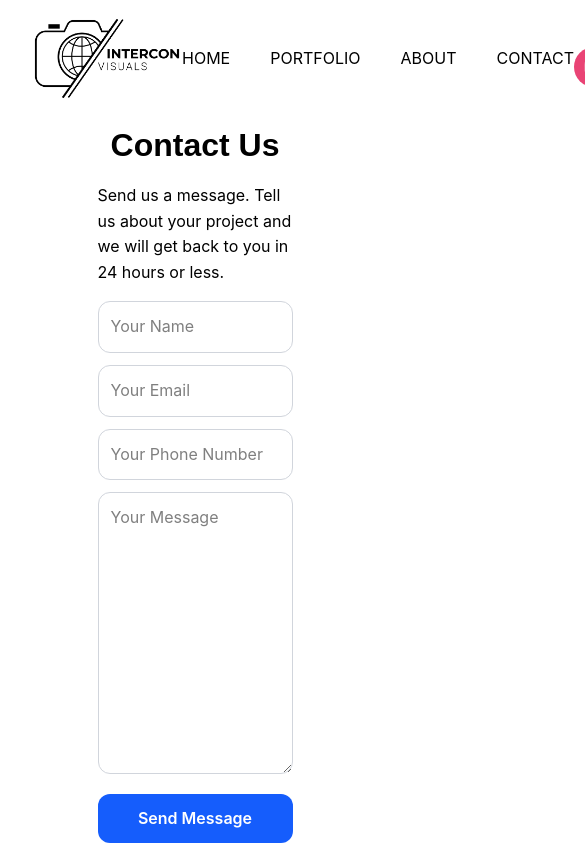
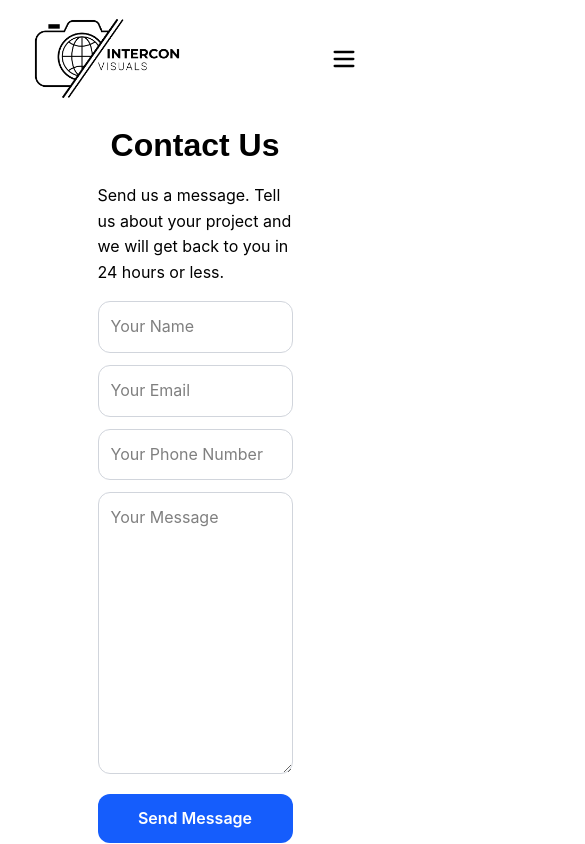
Before and after one commit to jevoncochran/intercon-visuals, a Next.js app: page /contact in a window 390 px wide. Shown: the top 844 px of the page, 585 px wide, since content can reach past the window. Built offline with nearby package versions, Linux system fonts and the light colour scheme.

Commit message:
mobile nav

```diff
--- a/package.json
+++ b/package.json
@@ -9,6 +9,7 @@
     "lint": "next lint"
   },
   "dependencies": {
+    "lucide-react": "^0.515.0",
     "next": "15.2.0",
     "react": "^19.0.0",
     "react-dom": "^19.0.0",
--- a/src/app/components/Navbar.tsx
+++ b/src/app/components/Navbar.tsx
@@ -1,6 +1,8 @@
-import React from "react";
+"use client";
+import React, { useState } from "react";
 import Image from "next/image";
 import { SocialIcon } from "react-social-icons";
+import { Menu, X } from "lucide-react";
 
 const navLinks = [
   { title: "Home", href: "/" },
@@ -10,27 +12,74 @@ const navLinks = [
 ];
 
 const Navbar = () => {
+  const [menuOpen, setMenuOpen] = useState(false);
+
   return (
     <div className="flex justify-center px-8 py-4">
-      <div className="flex justify-between items-center w-full space-y-4">
+      <div className="md:flex justify-between items-center w-full space-y-4">
+        <div className="flex justify-between">
           <Image
             src="/assets/nav/logo-black.png"
             alt="Intercon Visuals"
             width={150}
             height={100}
           />
-        <nav>
-          <ul className="flex space-x-10 justify-center">
+
+          <button className="md:hidden" onClick={() => setMenuOpen(!menuOpen)}>
+            {menuOpen ? <X size={28} /> : <Menu size={28} />}
+          </button>
+        </div>
+
+        {/* Mobile Menu */}
+        {menuOpen && (
+          <div className="fixed inset-0 z-40 bg-white top-26 w-full h-[calc(100vh-5rem)] flex flex-col items-center mt-4 space-y-4 md:hidden">
+            {navLinks.map((link) => (
+              <a
+                key={link.title}
+                href={link.href}
+                className="uppercase text-black hover:text-gray-400"
+                onClick={() => setMenuOpen(false)}
+              >
+                {link.title}
+              </a>
+            ))}
+            {/* Mobile Social Icons */}
+            <div className="flex space-x-3 mt-2">
+              <SocialIcon
+                url="https://instagram.com/interconvisuals"
+                style={{ height: 25, width: 25 }}
+              />
+              <SocialIcon
+                url="https://youtube.com/@interconvisuals"
+                style={{ height: 25, width: 25 }}
+              />
+              <SocialIcon
+                url="https://facebook.com/interconvisuals"
+                style={{ height: 25, width: 25 }}
+              />
+              <SocialIcon
+                url="https://twitter.com/interconvisuals"
+                style={{ height: 25, width: 25 }}
+              />
+            </div>
+          </div>
+        )}
+
+        {/* Desktop Nav */}
+        <nav className="hidden md:flex space-x-10 justify-center">
           {navLinks.map((page) => (
-              <li key={page.title} className="uppercase">
-                <a href={page.href} className="text-black hover:text-gray-300">
+            <a
+              key={page.title}
+              href={page.href}
+              className="text-black hover:text-gray-300 uppercase"
+            >
               {page.title}
             </a>
-              </li>
           ))}
-          </ul>
         </nav>
-        <div className="flex space-x-4 text-2xl">
+
+        {/* Desktop Social Icons */}
+        <div className="hidden md:flex space-x-4 text-2xl">
           {" "}
           <SocialIcon
             url="https://instagram.com/interconvisuals"
--- a/src/app/page.tsx
+++ b/src/app/page.tsx
@@ -3,103 +3,7 @@ import Showcase from "./components/Showcase";
 
 export default function Home() {
   return (
-    <div
-      // className="grid grid-rows-[20px_1fr_20px] items-center justify-items-center min-h-screen p-8 pb-20 gap-16 sm:p-20 font-[family-name:var(--font-geist-sans)]"
-      className="flex flex-col space-y-20"
-    >
-      {/* <main className="flex flex-col gap-8 row-start-2 items-center sm:items-start">
-        <Image
-          className="dark:invert"
-          src="/next.svg"
-          alt="Next.js logo"
-          width={180}
-          height={38}
-          priority
-        />
-        <ol className="list-inside list-decimal text-sm text-center sm:text-left font-[family-name:var(--font-geist-mono)]">
-          <li className="mb-2">
-            Get started by editing{" "}
-            <code className="bg-black/[.05] dark:bg-white/[.06] px-1 py-0.5 rounded font-semibold">
-              src/app/page.tsx
-            </code>
-            .
-          </li>
-          <li>Save and see your changes instantly.</li>
-        </ol>
-
-        <div className="flex gap-4 items-center flex-col sm:flex-row">
-          <a
-            className="rounded-full border border-solid border-transparent transition-colors flex items-center justify-center bg-foreground text-background gap-2 hover:bg-[#383838] dark:hover:bg-[#ccc] text-sm sm:text-base h-10 sm:h-12 px-4 sm:px-5"
-            href="https://vercel.com/new?utm_source=create-next-app&utm_medium=appdir-template-tw&utm_campaign=create-next-app"
-            target="_blank"
-            rel="noopener noreferrer"
-          >
-            <Image
-              className="dark:invert"
-              src="/vercel.svg"
-              alt="Vercel logomark"
-              width={20}
-              height={20}
-            />
-            Deploy now
-          </a>
-          <a
-            className="rounded-full border border-solid border-black/[.08] dark:border-white/[.145] transition-colors flex items-center justify-center hover:bg-[#f2f2f2] dark:hover:bg-[#1a1a1a] hover:border-transparent text-sm sm:text-base h-10 sm:h-12 px-4 sm:px-5 sm:min-w-44"
-            href="https://nextjs.org/docs?utm_source=create-next-app&utm_medium=appdir-template-tw&utm_campaign=create-next-app"
-            target="_blank"
-            rel="noopener noreferrer"
-          >
-            Read our docs
-          </a>
-        </div>
-      </main>
-      <footer className="row-start-3 flex gap-6 flex-wrap items-center justify-center">
-        <a
-          className="flex items-center gap-2 hover:underline hover:underline-offset-4"
-          href="https://nextjs.org/learn?utm_source=create-next-app&utm_medium=appdir-template-tw&utm_campaign=create-next-app"
-          target="_blank"
-          rel="noopener noreferrer"
-        >
-          <Image
-            aria-hidden
-            src="/file.svg"
-            alt="File icon"
-            width={16}
-            height={16}
-          />
-          Learn
-        </a>
-        <a
-          className="flex items-center gap-2 hover:underline hover:underline-offset-4"
-          href="https://vercel.com/templates?framework=next.js&utm_source=create-next-app&utm_medium=appdir-template-tw&utm_campaign=create-next-app"
-          target="_blank"
-          rel="noopener noreferrer"
-        >
-          <Image
-            aria-hidden
-            src="/window.svg"
-            alt="Window icon"
-            width={16}
-            height={16}
-          />
-          Examples
-        </a>
-        <a
-          className="flex items-center gap-2 hover:underline hover:underline-offset-4"
-          href="https://nextjs.org?utm_source=create-next-app&utm_medium=appdir-template-tw&utm_campaign=create-next-app"
-          target="_blank"
-          rel="noopener noreferrer"
-        >
-          <Image
-            aria-hidden
-            src="/globe.svg"
-            alt="Globe icon"
-            width={16}
-            height={16}
-          />
-          Go to nextjs.org →
-        </a>
-      </footer> */}
+    <div className="flex flex-col space-y-20">
       <Image
         src="/assets/home/me-with-camera.jpg"
         width={6000}
```
Also changed, not shown: 1 other file (tests, documents, lock files or other folders). Lines whose indentation alone changed are shown as unchanged.
